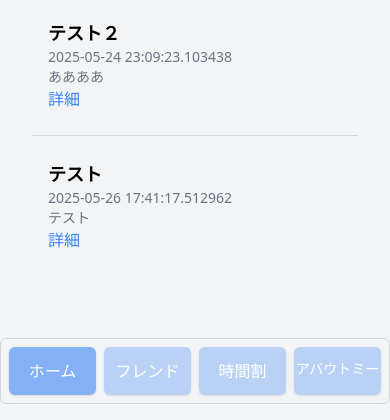
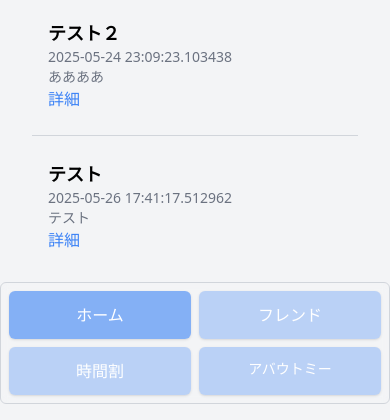
Before and after one commit to tommy10092525/sns-with-flask, a Flask app: page /home in a window 390 px wide. Shown: the part 424-844 px from the top of the page. Run offline with Flask 3, Linux system fonts and the light colour scheme; data comes from the database, SQL or seed files in the repository; some libraries are stand-ins or nearby versions.

Commit message:
メニューのスタイルの変更

```diff
--- a/templates/home.html
+++ b/templates/home.html
@@ -18,7 +18,7 @@
         <a href="{{ url_for('create') }}" class="bg-green-500 text-white px-4 py-2 rounded-md mt-4 mx-auto w-full mb-16">投稿作成</a>
     {% endif %}
 </div>
-<div class="grid grid-cols-4 gap-2 text-center border border-gray-300 rounded-md p-2 m-4 bottom-0 left-0 right-0 backdrop-blur-sm max-w-3xl mx-auto fixed">
+<div class="grid grid-cols-2 md:grid-cols-4 gap-2 text-center border border-gray-300 rounded-md p-2 m-4 bottom-0 left-0 right-0 backdrop-blur-sm max-w-3xl mx-auto fixed">
     <a href="{{ url_for('home') }}" class="bg-blue-500/60 rounded-md text-white shadow py-3">ホーム</a>
     <a href="{{ url_for('friend') }}" class="bg-blue-500/30 rounded-md text-white shadow py-3">フレンド</a>
     <a href="{{ url_for('schedule') }}" class="bg-blue-500/30 rounded-md text-white shadow py-3">時間割</a>
--- a/templates/schedule.html
+++ b/templates/schedule.html
@@ -66,7 +66,7 @@
         </tbody>
     </table>
 </div>
-<div class="grid grid-cols-4 gap-2 text-center border border-gray-300 rounded-md p-2 m-4 bottom-0 left-0 right-0 backdrop-blur-sm max-w-3xl mx-auto fixed">
+<div class="grid grid-cols-2 md:grid-cols-4 gap-2 text-center border border-gray-300 rounded-md p-2 m-4 bottom-0 left-0 right-0 backdrop-blur-sm max-w-3xl mx-auto fixed">
     <a href="{{ url_for('home') }}" class="bg-blue-500/30 rounded-md text-white shadow py-3">ホーム</a>
     <a href="{{ url_for('friend') }}" class="bg-blue-500/30 rounded-md text-white shadow py-3">フレンド</a>
     <a href="{{ url_for('schedule') }}" class="bg-blue-500/60 rounded-md text-white shadow py-3">時間割</a>
```
